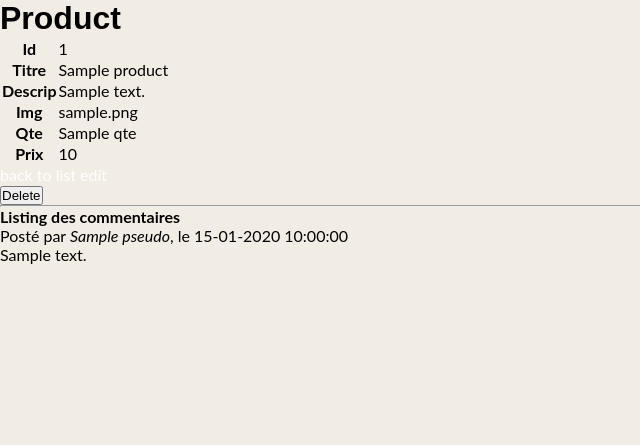
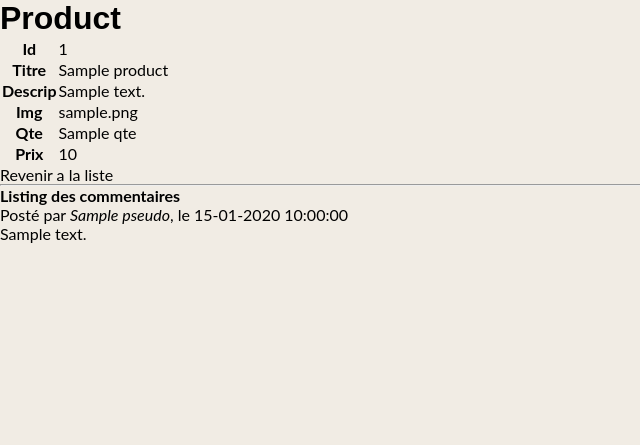
Before and after one commit to Disii2024/FlowEure, a Symfony app: template templates/product/show.html.twig in a window 1280 px wide. Shown: the part 80-525 px from the top of the page, without its empty margins (0-640 px from the left). Run offline with Twig, Linux system fonts and the light colour scheme; the template is opened without the code that fills it: most values are stand-ins (such as "Sample title", 1, 10 or a date in 2020); some libraries are stand-ins or nearby versions; some web fonts are replaced.

Commit message:
nos offres

```diff
--- a/public/css/style.css
+++ b/public/css/style.css
@@ -11,8 +11,8 @@
     --clr-bg-noir: #1f1f1f;
     --clr-bg-white: #F1ECE4;
 }
-a{
-    color: #fff;
+  a{
+    color: #000;
     text-decoration: none;
 
 }
@@ -77,7 +77,7 @@ header {
         color: #fff;
     };
 
-    a {
+    li a {
         color: #fff;
         text-decoration: none;
     }
--- a/templates/product/show.html.twig
+++ b/templates/product/show.html.twig
@@ -34,11 +34,21 @@
     </tbody>
 </table>
 
-<a href="{{ path('app_product_index') }}">back to list</a>
+<a href="{{ path('app_product_index') }}">Revenir a la liste</a>
 
-<a href="{{ path('app_product_edit', {'id': product.id}) }}">edit</a>
+                    {% if app.user %}
+                    {% for role in app.user.roles %}
+                    {% if role == "ROLE_ADMIN" %}
 
-{{ include('product/_delete_form.html.twig') }}
+                    <br> <button><a href="{{ path('app_product_edit', {'id': product.id}) }}">edit</a></button>
+
+                    {{ include('product/_delete_form.html.twig') }}
+                    {% else %}
+                    {% endif %}
+                    {% endfor %}
+                    {% endif %}
+
+
 
 
 
```
